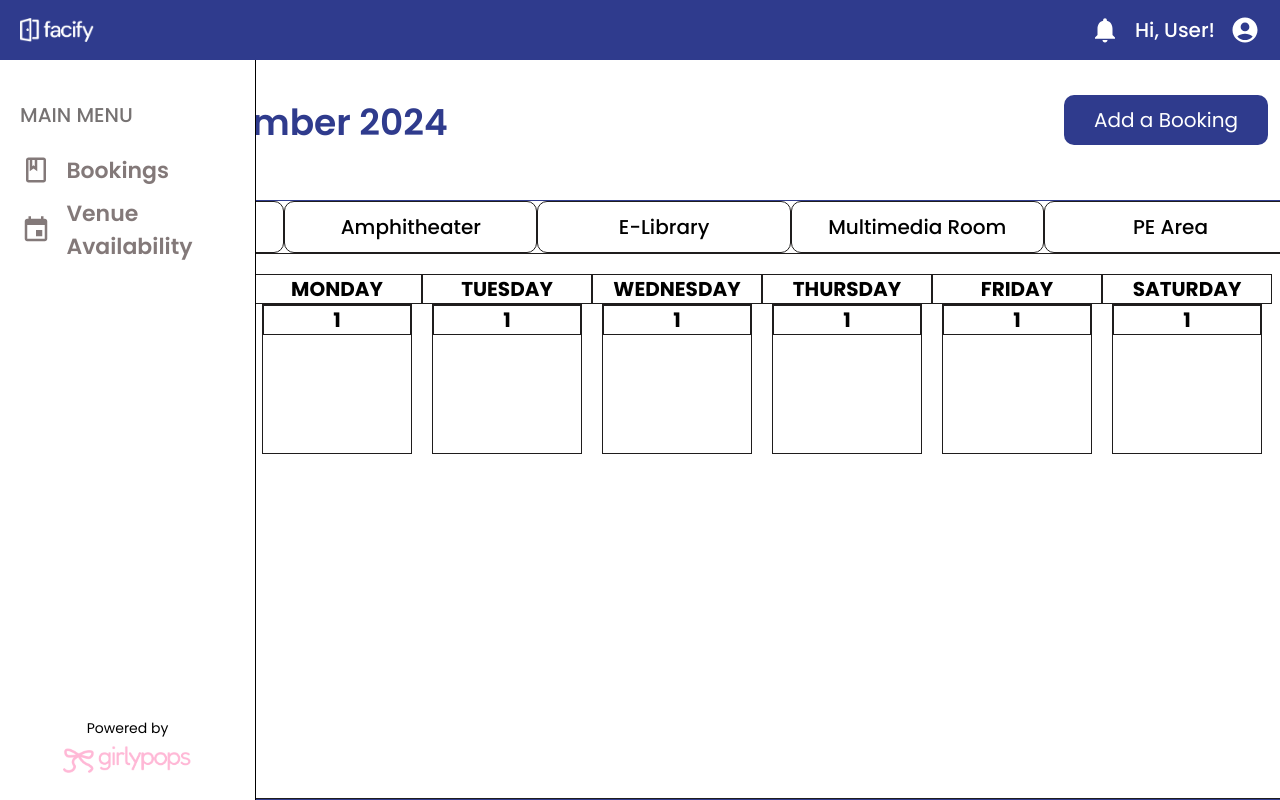
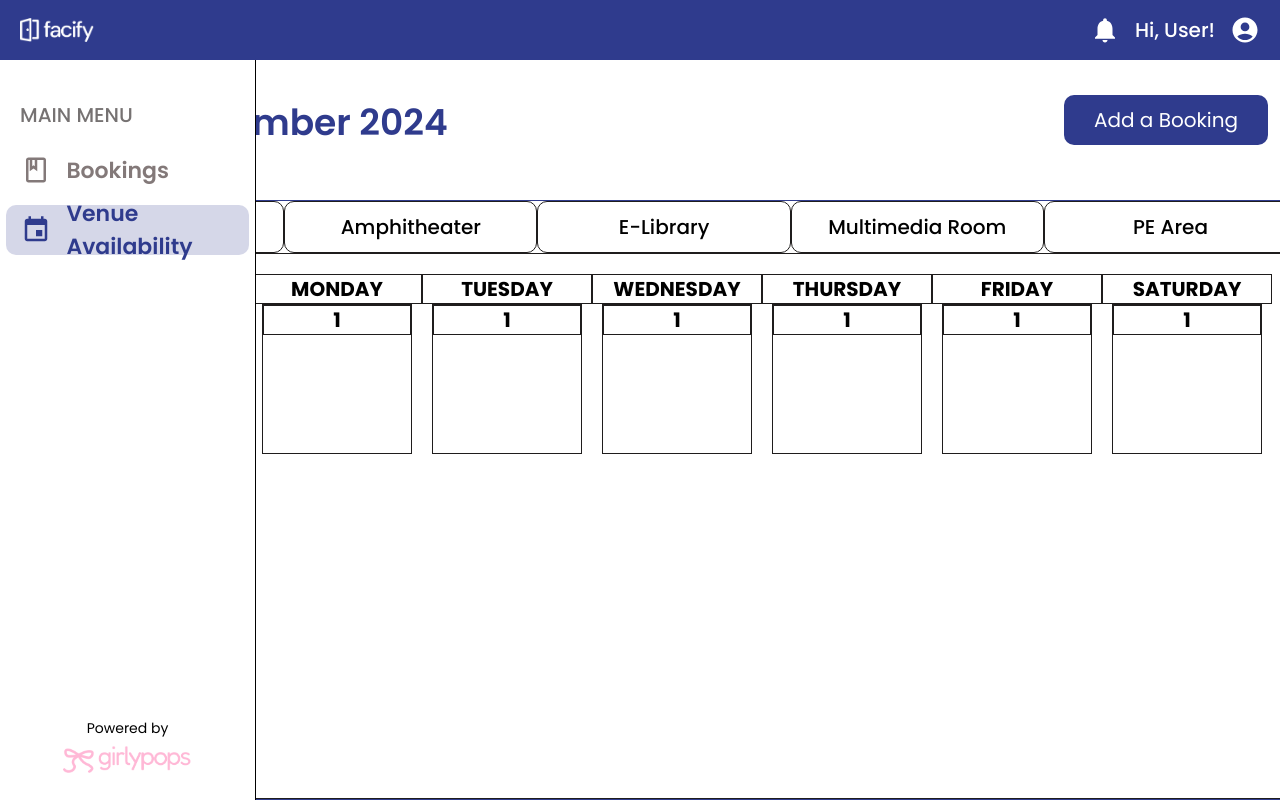
Before and after one commit to ysc4/facify-project, a React (Vite) app: page /venue-availability in a window 1280 px wide. Shown: the top 800 px of the page. Built offline with nearby package versions, Linux system fonts and the light colour scheme.

Commit message:
Updated rows to be active when a file path is clicked

```diff
--- a/src/components/Sidebar.jsx
+++ b/src/components/Sidebar.jsx
@@ -10,7 +10,7 @@ function Sidebar() {
         <ul className='SidebarList'>
         {SidebarData.map((val, key)=> {
         return <li key={key}
-        className='row'
+        className={window.location.pathname === val.path ? "row active" : "row"}
         onClick={() => {window.location.pathname = val.path}}>
             {" "}
             <div id="icon">{val.icon}</div>{" "}
```
